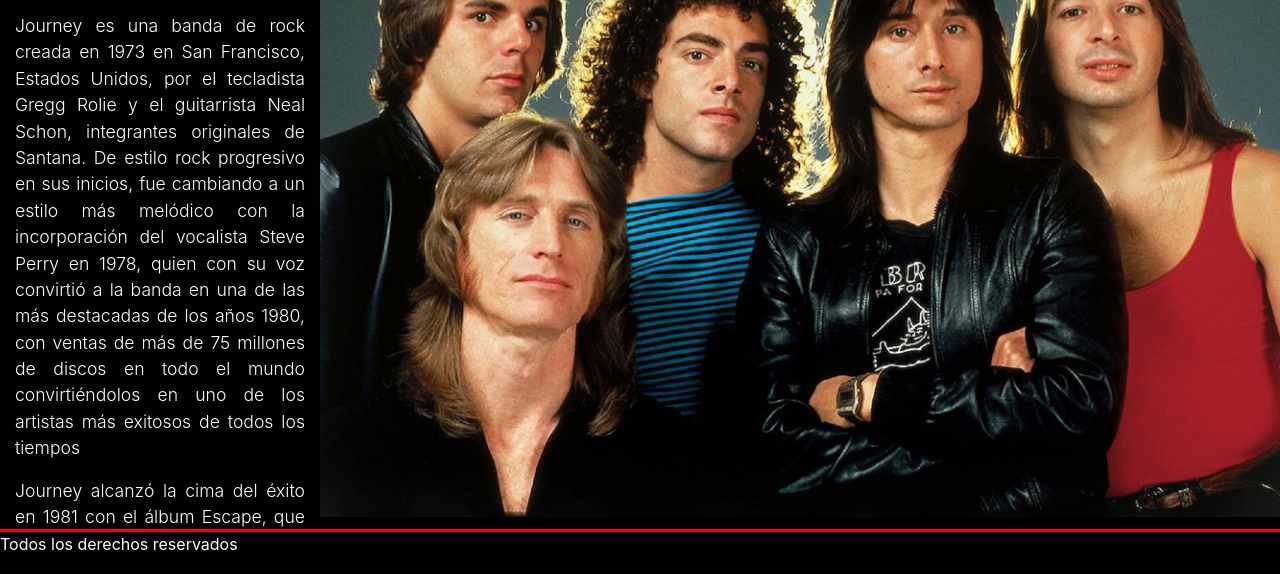
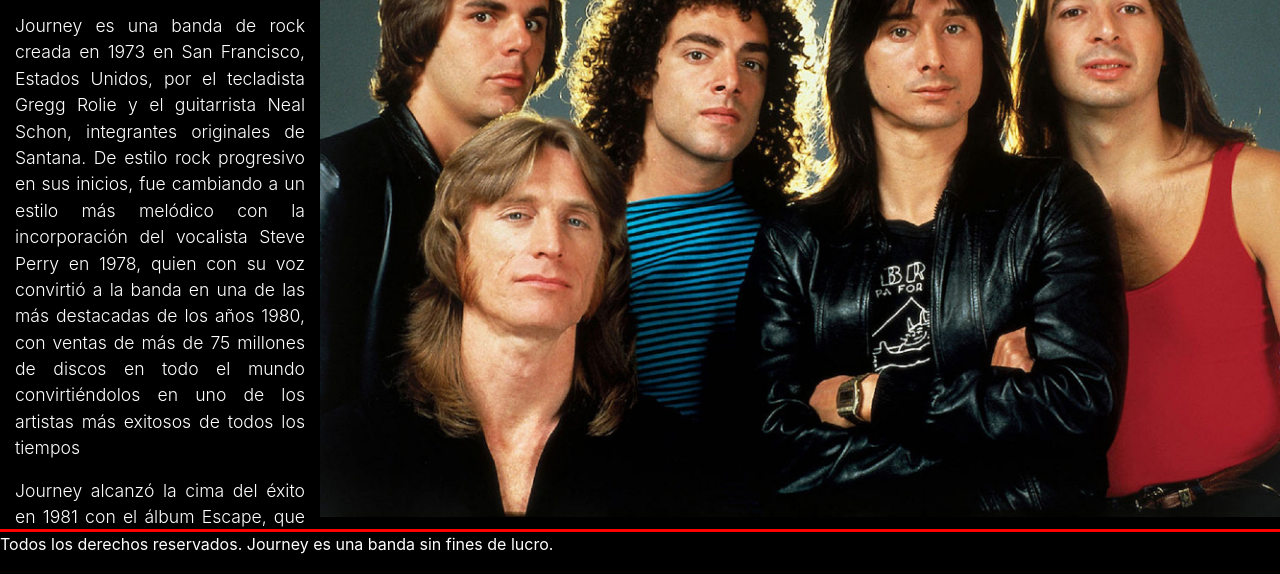
Before and after one commit to MartinSegarra/journey, a website: page index.html in a window 1280 px wide. Shown: the part 224-798 px from the top of the page. Drawn offline with nearby package versions, Linux system fonts and the light colour scheme.

Commit message:
Modificacion de Index

```diff
--- a/index.html
+++ b/index.html
@@ -78,7 +78,7 @@
 
       <footer>
           <div class="footerConfig">
-          <p class="textoFooter__white"> Todos los derechos reservados</p>
+          <p class="textoFooter__white"> Todos los derechos reservados. Journey es una banda sin fines de lucro. </p>
         </div>
       </footer>
 
```
